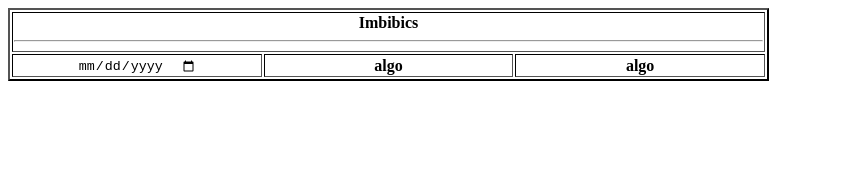
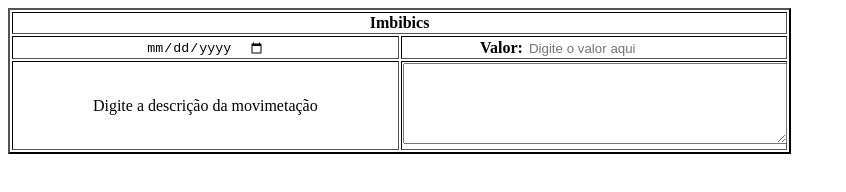
Before and after one commit to EddAng/Atividade-financas, a plain HTML site: page financas.html in a window 1280 px wide. Shown: the whole page, without its empty margins (0-846 px from the left). Drawn offline with Linux system fonts and the light colour scheme.

Commit message:
Add files via upload

```diff
--- a/financas.html
+++ b/financas.html
@@ -13,23 +13,30 @@
         <table style="border-color: black" border="2">
             <thead>
                 <th colspan="3">Imbibics
-                    <hr>
 
                 </th>
             </thead>
 
-            <tr style="height: 10%;">
-                <th style="width: 16.6%; height: 10%;"><input type="date" style="border: none">
+            <tr>
+                <th style="width: 30%;"><input type="date" style="border: none">
 
                 </th>
 
-                <th style="width: 16.6%;height: 10%;">algo
+                <th style="width: 30%;" colspan="2"><a>Valor: <input type="number" required style="border: none" placeholder="Digite o valor aqui"></a>
 
                 </th>
 
-                <th style="width: 16.6%;height: 10%;">algo
+            </tr>
 
-                </th>
+            <tr align="center">
+                <td><a>Digite a descrição da movimetação</a>
+
+                </td>
+
+                <td><textarea style="width: 99%;" rows="5"></textarea>
+
+                </td>
+
             </tr>
         </table>
     </form>
```
